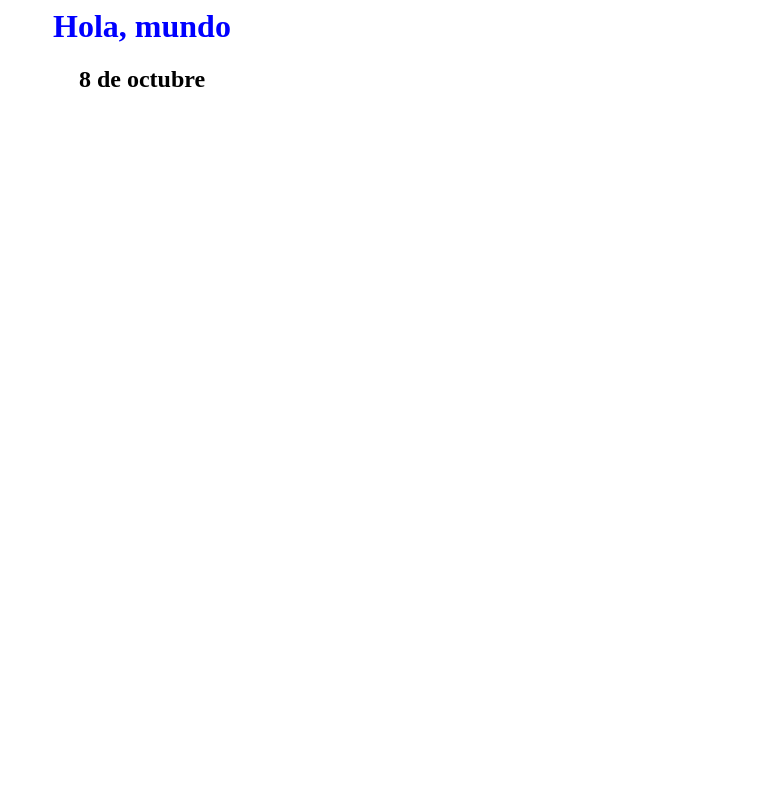
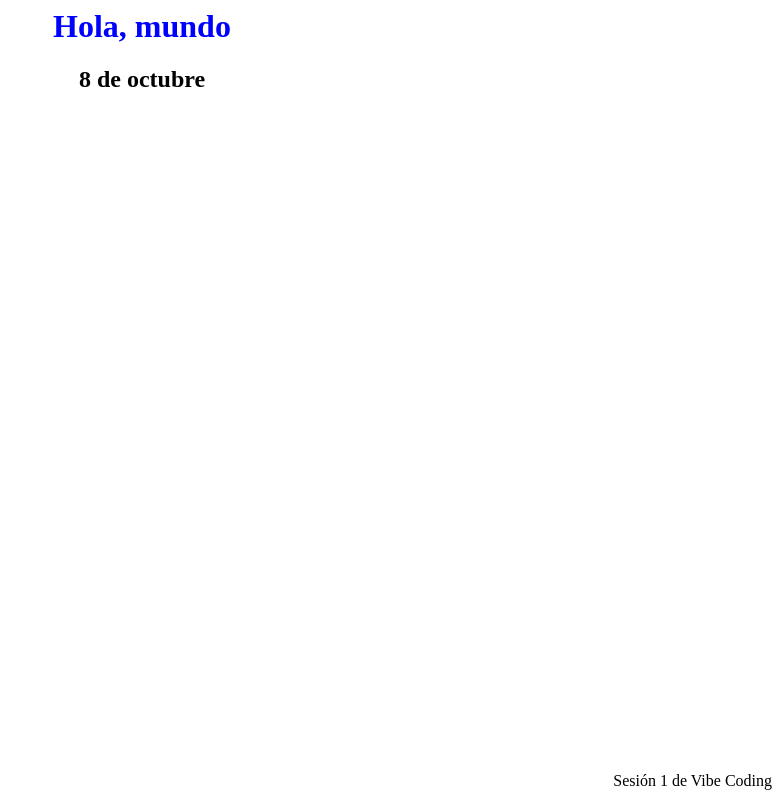
Before and after one commit to juandaveth-profe/hola-mundo, a plain HTML site: page index.html in a window 1280 px wide. Shown: the whole page, without its empty margins (498-1280 px from the left). Drawn offline with Linux system fonts and the light colour scheme.

Commit message:
Agregué Footer
En la sesión 1 del curso.

```diff
--- a/index.html
+++ b/index.html
@@ -1,2 +1,3 @@
 <h1 style="color: blue; text-align: center;">Hola, mundo</h1>
 <h2 style="text-align: center;">8 de octubre</h2>
+<div style="position: fixed; bottom: 10px; right: 10px;">Sesión 1 de Vibe Coding</div>
```
